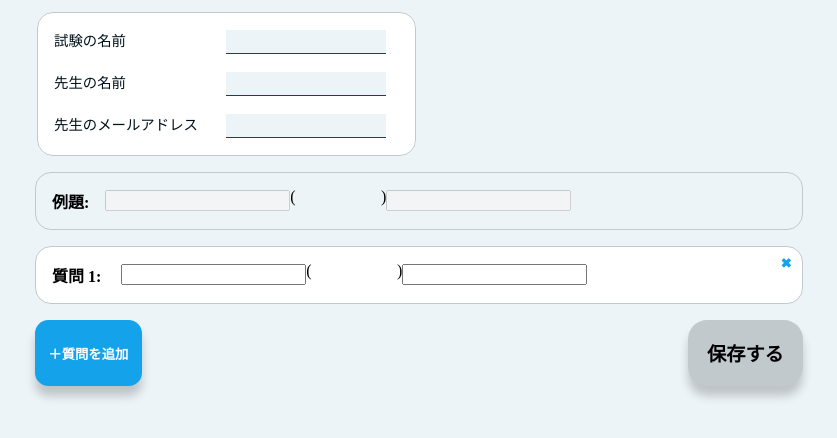
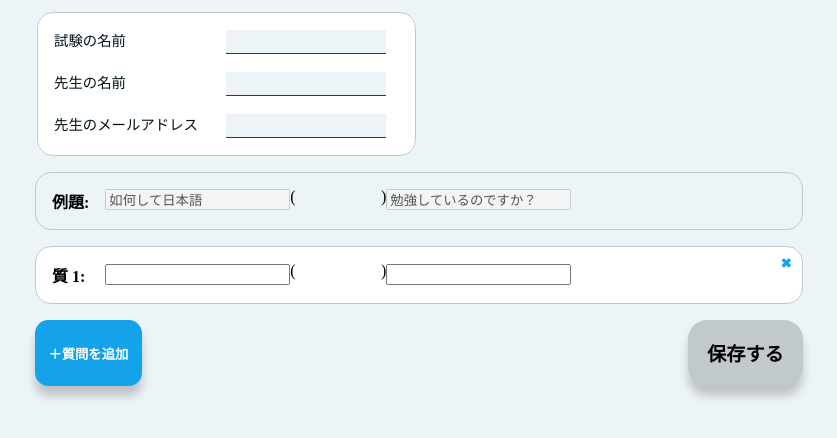
Before and after one commit to JTBooth/homework, a Flask app: page /create in a window 1280 px wide. Shown: the part 195-633 px from the top of the page, without its empty margins (221-1058 px from the left). Run offline with Flask 2, Linux system fonts and the light colour scheme.

Commit message:
fix shitsumon vs toi and example text

```diff
--- a/static/styles/styles.css
+++ b/static/styles/styles.css
@@ -87,7 +87,7 @@ ol > li.quiz-question::before {
 
 .quiz-question::before {
   counter-increment: quiz-item-counter 1;
-  content: "質問 " counter(quiz-item-counter) ": ";
+  content: "質 " counter(quiz-item-counter) ": ";
   font-weight: bold;
 }
 
--- a/templates/create.html
+++ b/templates/create.html
@@ -20,7 +20,7 @@
       </div>
     </fieldset>
     <div id="quiz-body" start="0">
-      <example-quiz-question></example-quiz-question>
+      <example-quiz-question left_text="如何して日本語" right_text="勉強しているのですか？"></example-quiz-question>
       <quiz-question></quiz-question>
     </div>
     <div class="button-bar">
```
